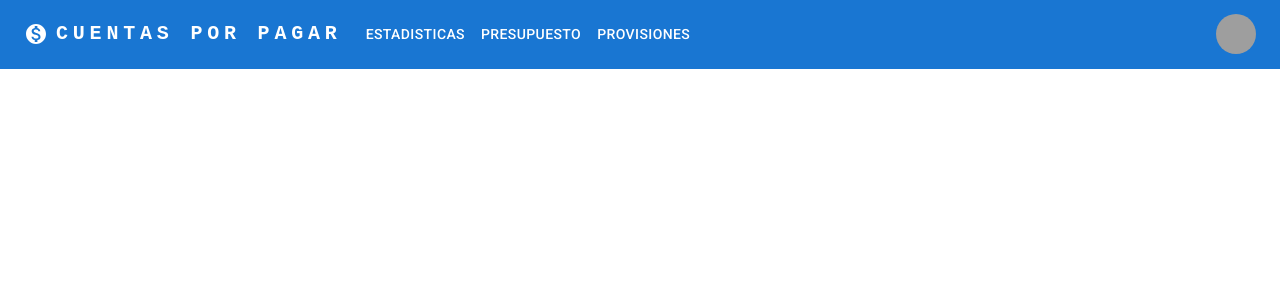
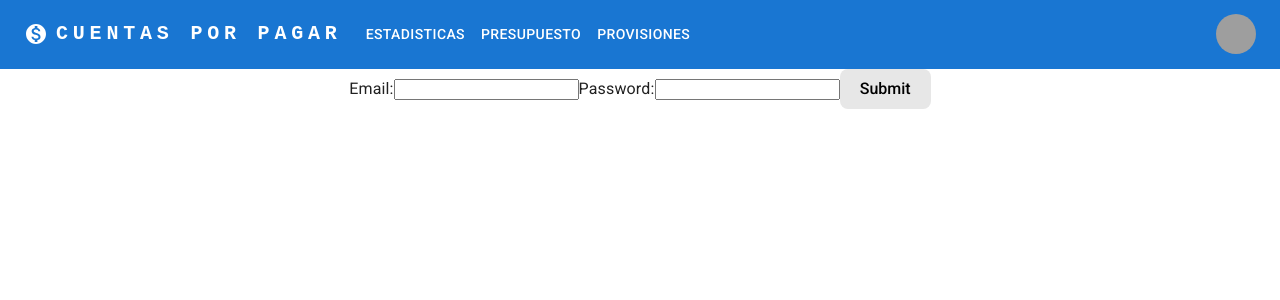
Before and after one commit to alessjh-dev/accounts-payable-web, a React (Vite) app: page /login in a window 1280 px wide. Shown: the top 300 px of the page. Built offline with nearby package versions, Linux system fonts and the light colour scheme; grey boxes are pictures that could not be loaded.

Commit message:
MOD: se agrega login

```diff
--- a/src/App.tsx
+++ b/src/App.tsx
@@ -7,6 +7,7 @@ import { createTheme, ThemeProvider } from "@mui/material/styles";
 import CssBaseline from "@mui/material/CssBaseline";
 import History from "./pages/History";
 import { BrowserRouter as Router, Routes, Route } from "react-router-dom";
+import Login from "./pages/Login";
 
 function App() {
   const prefersDarkMode = useMediaQuery("(prefers-color-scheme: dark)");
@@ -27,6 +28,7 @@ function App() {
         <Header />
         <Router>
           <Routes>
+          <Route path="/login" element={<Login />} />
             <Route path="/" element={<Welcome />} />
             <Route path="/history" element={<History />} />
           </Routes>
--- a/src/pages/Login.tsx
+++ b/src/pages/Login.tsx
@@ -0,0 +1,56 @@
+import React, { Component } from 'react';
+
+class Login extends Component {
+    state = {
+        email: '',
+        password: ''
+    };
+
+    handleInputChange = (event: any) => {
+        const target = event.target;
+        const name = target.name;
+        const value = target.value;
+
+        this.setState({
+            [name]: value
+        });
+    }
+
+    handleSubmit = (event: any) => {
+        event.preventDefault();
+
+        const { email, password } = this.state;
+
+        console.log(`Email: ${email}, Password: ${password}`);
+    }
+
+    render() {
+        const { email, password } = this.state;
+
+        return (
+            <form onSubmit={this.handleSubmit}>
+                <label>
+                    Email:
+                    <input
+                        name="email"
+                        type="email"
+                        value={email}
+                        onChange={this.handleInputChange}
+                    />
+                </label>
+                <label>
+                    Password:
+                    <input
+                        name="password"
+                        type="password"
+                        value={password}
+                        onChange={this.handleInputChange}
+                    />
+                </label>
+                <button type="submit">Submit</button>
+            </form>
+        );
+    }
+}
+
+export default Login;
```
